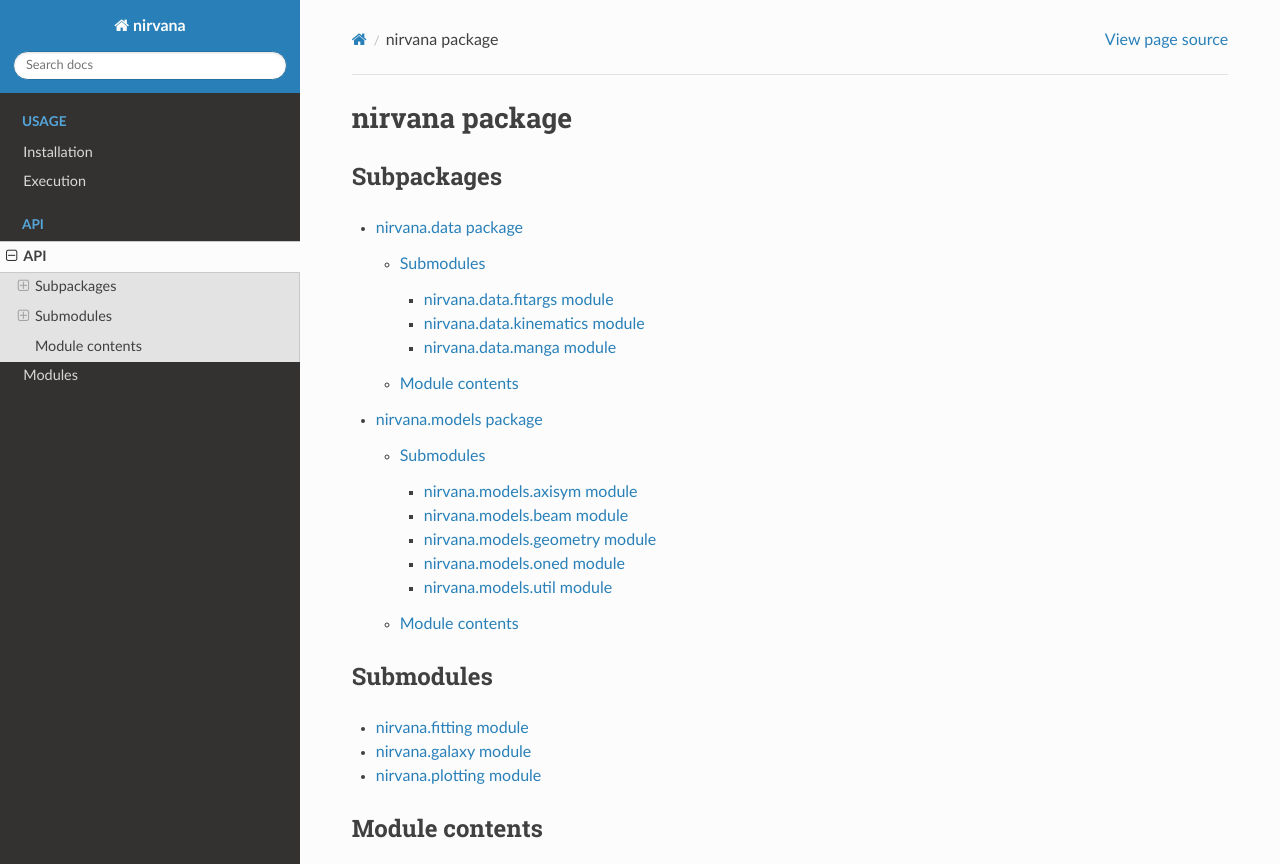
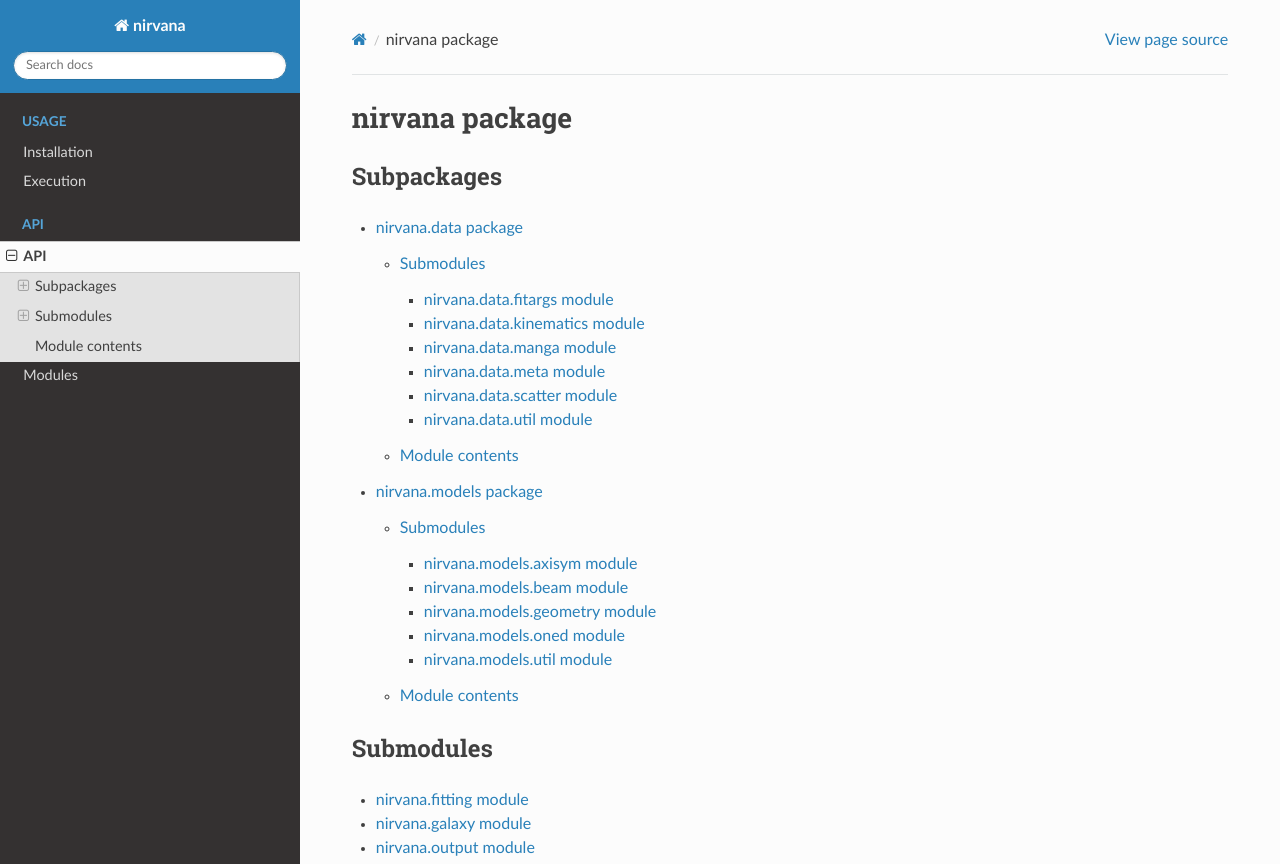
Before and after one commit to briandigiorgio/NIRVANA, a Sphinx documentation site: the page built from docs/api/nirvana.rst, in a window 1280 px wide and 1194 px high, cut to the strip 0-864 px from the top of the window. Built offline with Sphinx 7.4.7 and the Read the Docs theme 2.0.0, drawn with Linux system fonts in a browser that asks for light colours.

Commit message:
doc fixes

```diff
--- /dev/null
+++ b/docs/api/nirvana.data.meta.rst
@@ -0,0 +1,8 @@
+nirvana.data.meta module
+========================
+
+.. automodule:: nirvana.data.meta
+   :members:
+   :private-members:
+   :undoc-members:
+   :show-inheritance:
--- a/docs/api/nirvana.data.rst
+++ b/docs/api/nirvana.data.rst
@@ -10,6 +10,9 @@ Submodules
    nirvana.data.fitargs
    nirvana.data.kinematics
    nirvana.data.manga
+   nirvana.data.meta
+   nirvana.data.scatter
+   nirvana.data.util
 
 Module contents
 ---------------
--- /dev/null
+++ b/docs/api/nirvana.data.scatter.rst
@@ -0,0 +1,8 @@
+nirvana.data.scatter module
+===========================
+
+.. automodule:: nirvana.data.scatter
+   :members:
+   :private-members:
+   :undoc-members:
+   :show-inheritance:
--- /dev/null
+++ b/docs/api/nirvana.data.util.rst
@@ -0,0 +1,8 @@
+nirvana.data.util module
+========================
+
+.. automodule:: nirvana.data.util
+   :members:
+   :private-members:
+   :undoc-members:
+   :show-inheritance:
--- a/docs/api/nirvana.rst
+++ b/docs/api/nirvana.rst
@@ -18,6 +18,7 @@ Submodules
 
    nirvana.fitting
    nirvana.galaxy
+   nirvana.output
    nirvana.plotting
 
 Module contents
--- a/docs/include/links.rst
+++ b/docs/include/links.rst
@@ -46,8 +46,10 @@
 .. _scipy.sparse.find: https://docs.scipy.org/doc/scipy/reference/generated/scipy.sparse.find.html
 .. _scipy.linalg.lu_factor: http://docs.scipy.org/doc/scipy/reference/generated/scipy.linalg.lu_factor.html
 .. _scipy.linalg.lu_solve: https://docs.scipy.org/doc/scipy/reference/generated/scipy.linalg.lu_solve.html
+.. _scipy.linalg.cholesky: https://docs.scipy.org/doc/scipy/reference/generated/scipy.linalg.cholesky.html
 .. _scipy.spatial.KDTree: https://docs.scipy.org/doc/scipy/reference/generated/scipy.spatial.KDTree.html
 .. _scipy.stats.truncnorm: https://docs.scipy.org/doc/scipy/reference/generated/scipy.stats.truncnorm.html
+.. _scipy.stats.median_abs_deviation: https://docs.scipy.org/doc/scipy/reference/generated/scipy.stats.median_abs_deviation.html
 
 .. matplotlib
 
@@ -72,6 +74,7 @@
 .. _astropy.modeling.FittableModel: http://docs.astropy.org/en/stable/api/astropy.modeling.FittableModel.html
 .. _astropy.cosmology.FlatLambdaCDM: http://docs.astropy.org/en/stable/api/astropy.cosmology.FlatLambdaCDM.html#flatlambdacdm
 .. _astropy.constants: http://docs.astropy.org/en/stable/constants/index.html
+.. _astropy.stats.sigma_clip: https://docs.astropy.org/en/stable/api/astropy.stats.sigma_clip.html#astropy.stats.sigma_clip
 
 .. pydl
 
--- a/requirements_doc.txt
+++ b/requirements_doc.txt
@@ -4,3 +4,4 @@
 
 Sphinx>=3.0.4
 sphinx-automodapi>=0.12
+sphinx-rtd-theme>0.5
```
Also changed, not shown: docs/api/nirvana.output.rst (added, +8 -0 lines), 3 other files.
